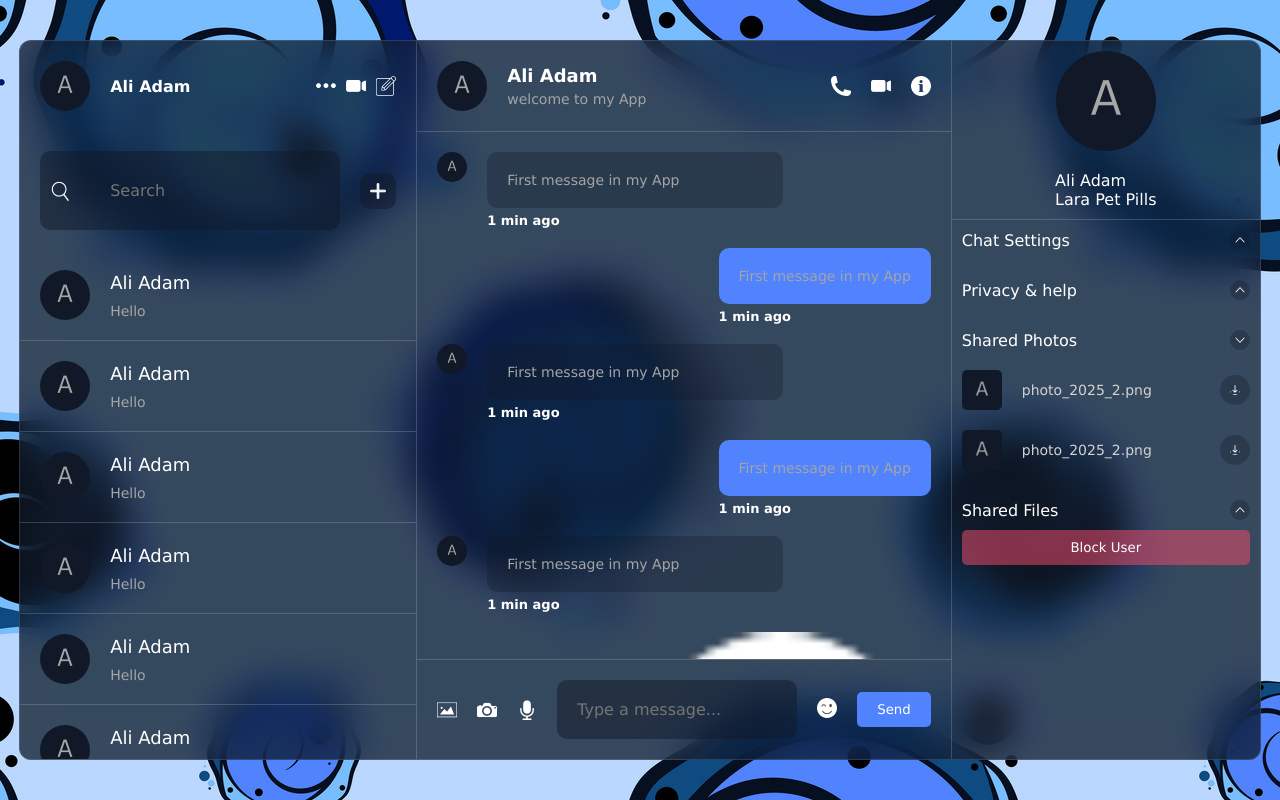
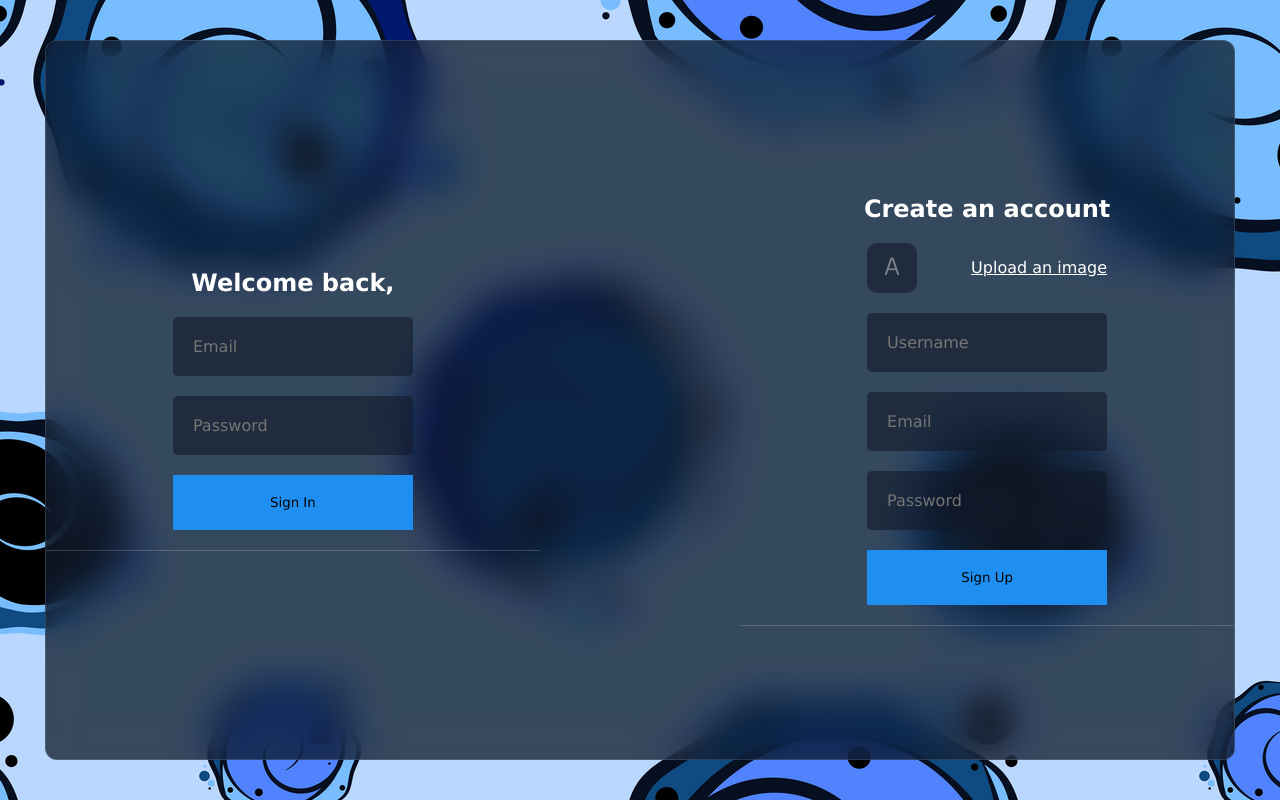
Before and after one commit to ALI-ADAM94/project, a React (Vite) app: page / in a window 1280 px wide. Built offline with nearby package versions, Linux system fonts and the light colour scheme.

Commit message:
Login Component

```diff
--- a/src/App.jsx
+++ b/src/App.jsx
@@ -1,13 +1,23 @@
 import Chat from "./components/chat/Chat"
 import List from "./components/list/List"
 import Detail from './components/detail/Detail.jsx'
-
+import Login from "./components/login/Login";
 const App = () => {
+  const user =false;
   return (
     <div className='container'>
-    <List/>
-    <Chat/>
-    <Detail/>
+    {
+      user ? (
+        <>
+        <List/>
+        <Chat/>
+        <Detail/>
+        </>
+    ) : (
+
+    <Login/>
+    )}
+
     </div>
   )
 }
--- a/src/components/chat/Chat.jsx
+++ b/src/components/chat/Chat.jsx
@@ -1,9 +1,15 @@
-import { useState } from 'react';
+import { useEffect, useRef, useState } from 'react';
 import './chat.css';
 import EmojiPicker from 'emoji-picker-react';
 const Chat = () => {
   const [open,setOpen] = useState(false);
   const[text,setText] = useState("");
+  const endRef = useRef(null)
+  useEffect(() => {
+    endRef.current?.scrollIntoView({ behavior: "smooth" });
+  }, []);
+
+
   const handleEmoji = e =>{
     setText(prev => prev+e.emoji);
     setOpen(false);
@@ -67,6 +73,7 @@
           <span>1 min ago</span>
         </div>
       </div>
+      <div ref={endRef}></div>
     </div>
     <div className='bottom'>
       <div className='icons'>
--- a/src/components/chat/chat.css
+++ b/src/components/chat/chat.css
@@ -1,5 +1,5 @@
 .chat{
-   flex: 1;
+    flex:1;
     border-left: 1px solid #dddddd35;
     border-right: 1px solid #dddddd35;
     height: 100%;
--- a/src/components/detail/Detail.jsx
+++ b/src/components/detail/Detail.jsx
@@ -50,10 +50,11 @@
            <img src='./arrowUp.png' alt=''/>
         </div>
       </div>
-
       <button>Block User</button>
+      <button className='logout'>Logout</button>
     </div>
     </div>
+
   )
 }
 
--- a/src/components/detail/detail.css
+++ b/src/components/detail/detail.css
@@ -5,11 +5,11 @@
   display: flex;
   flex-direction: column;
   align-items: center;
-  gap:20px;
+  gap:12px;
   border-bottom: 1px solid #dddddd35;
   img{
-    width:100px;
-    height:100px;
+    width:90px;
+    height:90px;
     border-radius:50%;
     object-fit: cover;
   }
@@ -18,7 +18,7 @@
     padding:10px;
     display:flex;
     flex-direction: column;
-    gap:30px;
+    gap:25px;
     .option{
         .title{
             display: flex;
@@ -37,7 +37,7 @@
             display: flex;
             flex-direction: column;
             gap: 20px;
-            margin-top: 20px;
+            margin-top: 10px;
             .photoItem{
                  display: flex;
                  align-items: center;
@@ -71,7 +71,7 @@
         }
     }
     button{
-        padding: 10px 20px;
+        padding: 15px;
         background-color: rgba(230, 74, 105, 0.553);
         color: white;
         border: none;
@@ -81,6 +81,10 @@
         &:hover{
             background-color: rgba(220, 20, 60, 0.796);
         }
+        &.logout{
+            padding: 10px;
+            background-color: #1a73e8;
+        }
     }
 }
 }
--- a/src/components/list/chatList/chatList.css
+++ b/src/components/list/chatList/chatList.css
@@ -10,7 +10,7 @@
 
     }
    .search .searchBar{
-        flex: 1;
+
         background-color: rgba(17, 25, 40, 0.5);
         display: flex;
         align-items: center;
--- /dev/null
+++ b/src/components/login/Login.jsx
@@ -0,0 +1,48 @@
+import { useState } from "react";
+import "./login.css";
+const Login = () => {
+    const[avatar,setAvatar]=useState({
+        file:null,
+        url:""
+    })
+   const handleAvatar = e =>{
+    if(e.target.files[0]){
+
+
+    setAvatar({
+        file:e.target.files[0],
+        url:URL.createObjectURL(e.target.files[0])
+    })
+
+   }
+}
+  return (
+    <div className="login">
+        <div className="item">
+            <h2>Welcome back,</h2>
+            <form>
+                <input type="text"  placeholder="Email" name="email"/>
+                <input type="password"  placeholder="Password" name="password"/>
+                <button>Sign In</button>
+            </form>
+        </div>
+        <div className="separator"></div>
+        <div className="item">
+        <h2>Create an account</h2>
+            <form>
+                <label htmlFor="file">
+                <img src={avatar.url || "./avatar.png" } alt=""/>
+                Upload an image
+                </label>
+                <input type="file"  id="file" style={{display:"none"}} onChange={handleAvatar}/>
+                <input type="text"  placeholder="Username" name="username"/>
+                <input type="text"  placeholder="Email" name="email"/>
+                <input type="password"  placeholder="Password" name="password"/>
+                <button>Sign Up</button>
+            </form>
+        </div>
+    </div>
+  )
+}
+
+export default Login
--- /dev/null
+++ b/src/components/login/login.css
@@ -0,0 +1,52 @@
+.login{
+  width:100%;
+  height: 100%;
+  display: flex;
+  align-items: center;
+  gap:100px;
+
+  .item{
+    flex: 1;
+    display: flex;
+    flex-direction: column;
+    align-items: center;
+    gap: 20px;
+
+    form{
+        display: flex;
+        flex-direction: column;
+        align-items: center;
+        justify-content: center;
+        gap: 20px;
+        input{
+            padding: 20px;
+            border: none;
+            outline:none;
+            background-color: rgba(17, 25, 40, 0.6);
+            color:white;
+            border-radius: 5px;
+        }
+        label{
+            width:100%;
+            display: flex;
+            align-items: center;
+            justify-content: space-between;
+            cursor: pointer;
+            text-decoration: underline;
+            img{
+                width: 50px;
+                height: 50px;
+                border-radius: 10px;
+                object-fit: cover;
+                opacity: 0.6;
+            }
+        }
+        button{
+            width:100%;
+            padding: 20px;
+            border:none;
+            background-color: #1f8ef1;
+        }
+    }
+  }
+}
--- a/src/index.css
+++ b/src/index.css
@@ -14,7 +14,7 @@
   color: white;
 }
 .container{
-   width: 97vw;
+   width: 93vw;
    height: 90vh;
    background-color: rgba(17,25,40,0.75);
    backdrop-filter: blur(19px) saturate(180%);
--- a/vite.config.js
+++ b/vite.config.js
@@ -9,6 +9,7 @@
 
 
 })
+//
 //   base:"/react-firebase-chat"
 //   "homepage": "https://ALI-ADAM94.github.io/react-firebase-chat/",
 //       "predeploy":"npm run build",
```
